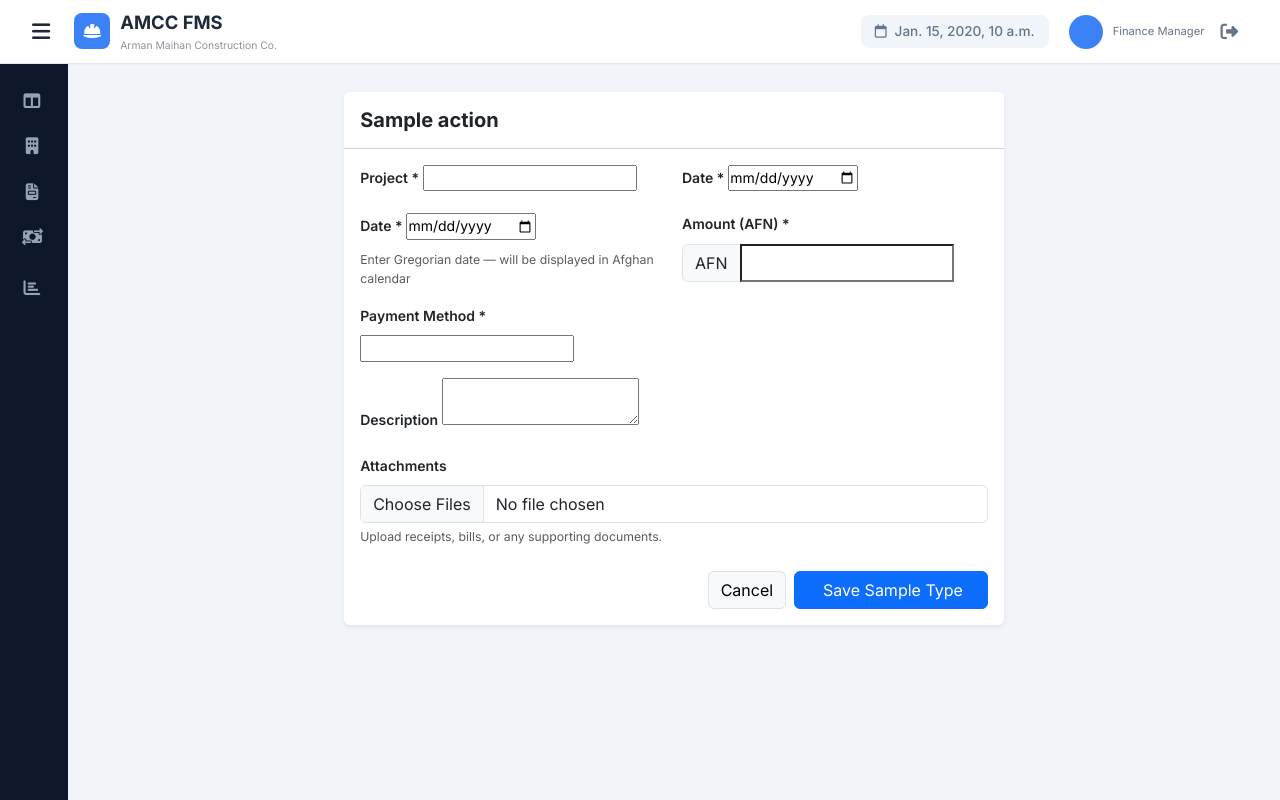
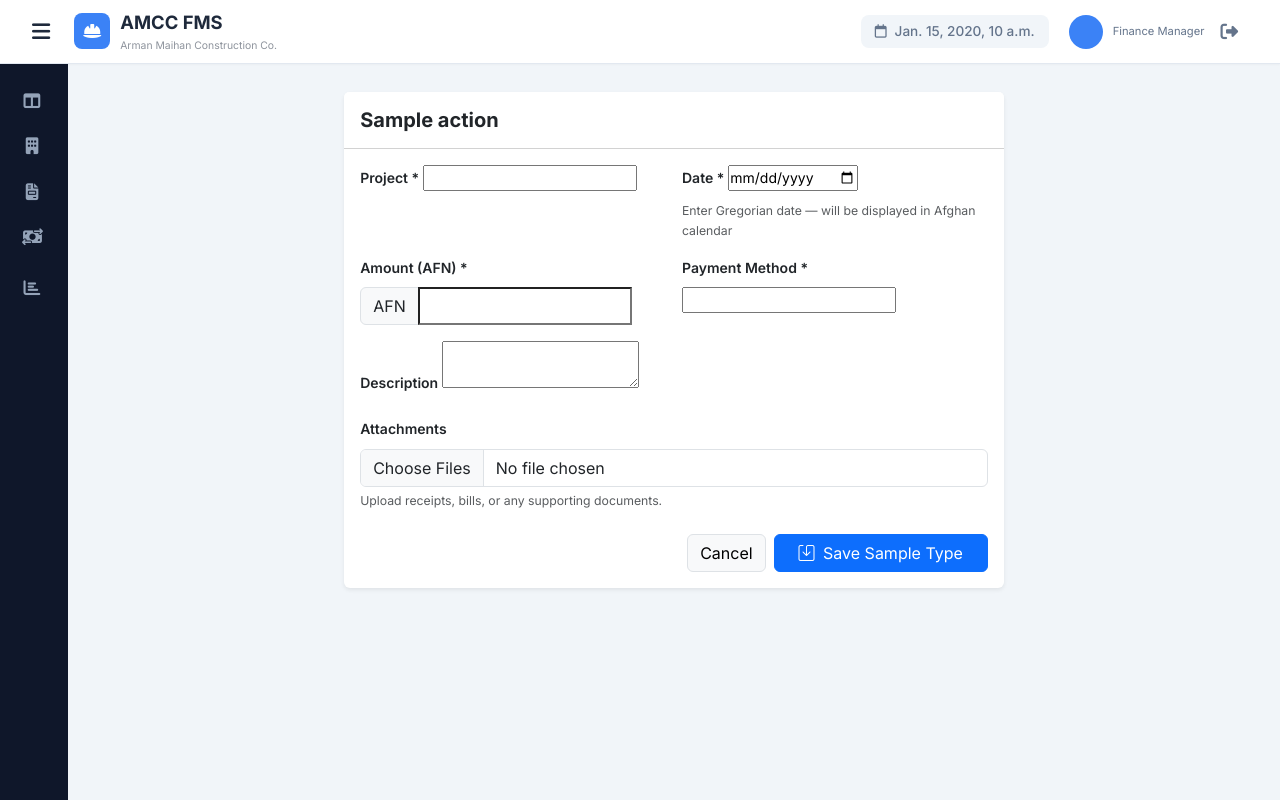
Before and after one commit to Amanzai4303/FMS-AMCCo, a Django app: template templates/transactions/cash_form.html in a window 1280 px wide. Run offline with Django 5.2, Linux system fonts and the light colour scheme; the template is opened without the code that fills it: most values are stand-ins (such as "Sample title", 1, 10 or a date in 2020); form fields are guessed from the names that the template uses.

Commit message:
Fix bugs: bootstrap icons, dupilcate date, stray HTML, permissions, sidebar JS

```diff
--- a/config/settings.py
+++ b/config/settings.py
@@ -74,7 +74,7 @@ TIME_ZONE = 'Asia/Kabul'
 USE_I18N = True
 USE_TZ = True
 
-STATIC_URL = 'static/'
+STATIC_URL = '/static/'
 STATICFILES_DIRS = [BASE_DIR / 'static']
 STATIC_ROOT = BASE_DIR / 'staticfiles'
 
--- a/templates/base.html
+++ b/templates/base.html
@@ -7,6 +7,8 @@
     {% load static %}
     <link href="https://cdn.jsdelivr.net/npm/bootstrap@5.3.0/dist/css/bootstrap.min.css" rel="stylesheet">
     <link rel="stylesheet" href="https://cdnjs.cloudflare.com/ajax/libs/font-awesome/6.5.1/css/all.min.css">
+    <!-- Bootstrap Icons – required for bi-* icon classes -->
+    <link rel="stylesheet" href="https://cdn.jsdelivr.net/npm/bootstrap-icons@1.11.3/font/bootstrap-icons.css">
     <link href="https://fonts.googleapis.com/css2?family=Inter:wght@400;500;600;700&display=swap" rel="stylesheet">
     <style>
         :root {
@@ -30,6 +32,7 @@
             --sidebar-width-collapsed: 68px;
             --sidebar-width-expanded: 240px;
             --navbar-height: 64px;
+            --mid-blue: #6A97C0;
         }
         * { margin: 0; padding: 0; box-sizing: border-box; }
         body {
@@ -451,27 +454,30 @@
             });
         }
 
+        // Submenu links – navigate directly, no artificial delay
         if (cashflowSubmenu) {
             cashflowSubmenu.addEventListener('click', function(e) {
-                    e.stopPropagation();
                 const clickedLink = e.target.closest('a');
                 if (clickedLink) {
                     e.preventDefault();
                     const targetUrl = clickedLink.getAttribute('href');
                     cashflowSubmenu.classList.remove('open');
                     if (cashflowArrow) cashflowArrow.classList.remove('rotate');
+                    // Collapse if expanded (on mobile), then navigate instantly
                     collapse();
-                        setTimeout(function() {
                     window.location.href = targetUrl;
-                        }, 150);
                 }
             });
         }
 
+        // Regular sidebar links – navigate instantly after collapse (no timeout)
         const allSidebarLinks = sidebar.querySelectorAll('a.menu-item');
         allSidebarLinks.forEach(function(link) {
             link.addEventListener('click', function(e) {
-                    if (expanded && !link.closest('#cashflowSubmenu')) {
+                // Ignore submenu links (handled separately)
+                if (link.closest('#cashflowSubmenu')) return;
+
+                if (expanded) {
                     e.preventDefault();
                     const targetUrl = link.getAttribute('href');
                     if (cashflowSubmenu) {
@@ -479,9 +485,7 @@
                         if (cashflowArrow) cashflowArrow.classList.remove('rotate');
                     }
                     collapse();
-                        setTimeout(function() {
                     window.location.href = targetUrl;
-                        }, 300);
                 }
             });
         });
--- a/templates/reports/report_list.html
+++ b/templates/reports/report_list.html
@@ -121,7 +121,7 @@
         {% if profit_loss_data %}
             <div class="d-flex justify-content-between align-items-center mb-2">
                 <h5>Project Profit / Loss Statement</h5>
-                <a href="{% url 'report_pdf' %}?type=profit_loss{% if selected_project %}&project={{ selected_project.id }}{% endif %}" class="btn btn-outline-danger">"><i class="bi bi-file-pdf"></i> Download PDF</a>
+                    <a href="{% url 'report_pdf' %}?type=profit_loss{% if selected_project %}&project={{ selected_project.id }}{% endif %}" class="btn btn-outline-danger"><i class="bi bi-file-pdf"></i> Download PDF</a>
             </div>
             <div class="table-responsive bg-white shadow-sm rounded">
                 <table class="table table-hover mb-0">
--- a/templates/transactions/cash_form.html
+++ b/templates/transactions/cash_form.html
@@ -20,12 +20,8 @@
                             {{ form.project }}
                             {% if form.project.errors %}<div class="text-danger small mt-1">{{ form.project.errors|striptags }}</div>{% endif %}
                         </div>
-                        <!-- Date -->
-                        <div class="col-md-6">
-                            <label for="{{ form.date.id_for_label }}" class="form-label fw-semibold">Date *</label>
-                            {{ form.date }}
-                            {% if form.date.errors %}<div class="text-danger small mt-1">{{ form.date.errors|striptags }}</div>{% endif %}
-                        </div>
+
+                        <!-- Date – only one field -->
                         <div class="col-md-6">
                             <label for="{{ form.date.id_for_label }}" class="form-label fw-semibold">Date *</label>
                             {{ form.date }}
--- a/templates/transactions/cashin_list.html
+++ b/templates/transactions/cashin_list.html
@@ -43,7 +43,7 @@
                 {% endfor %}
             </td>
             <td>
-                {% if user.is_superuser or user.groups.first.name == 'FinancialManager' %}
+                {% if user.is_superuser or user.groups.filter(name='FinancialManager').exists %}
                 <a href="{% url 'cashin_edit' t.pk %}" class="btn btn-sm btn-outline-secondary"><i class="bi bi-pencil"></i></a>
                 {% endif %}
                 {% if user.is_superuser %}
--- a/templates/transactions/cashout_list.html
+++ b/templates/transactions/cashout_list.html
@@ -45,7 +45,7 @@
                 {% endfor %}
             </td>
             <td>
-                {% if user.is_superuser or user.groups.first.name == 'FinancialManager' %}
+                {% if user.is_superuser or user.groups.filter(name='FinancialManager').exists %}
                 <a href="{% url 'cashout_edit' t.pk %}" class="btn btn-sm btn-outline-secondary"><i class="bi bi-pencil"></i></a>
                 {% endif %}
                 {% if user.is_superuser %}
--- a/templates/transactions/expense_list.html
+++ b/templates/transactions/expense_list.html
@@ -53,7 +53,7 @@
                                 {% endfor %}
                             </td>
                             <td>
-                                {% if user.is_superuser or user.groups.first.name == 'FinancialManager' %}
+                                {% if user.is_superuser or user.groups.filter(name='FinancialManager').exists %}
                                 <a href="{% url 'cashout_edit' t.pk %}" class="btn btn-sm btn-outline-secondary"><i class="bi bi-pencil"></i></a>
                                 {% endif %}
                                 {% if user.is_superuser %}
```
Also changed, not shown: requirements.txt (line endings or trailing spaces). Lines whose indentation alone changed are shown as unchanged.
